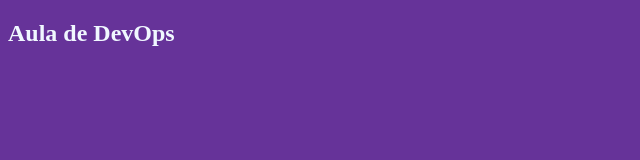
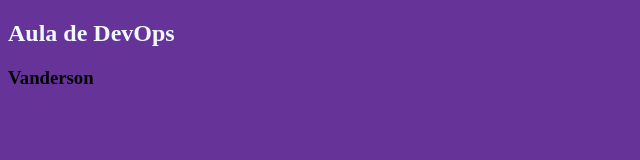
Before and after one commit to Professor-Vanderson/Sistema1, a plain HTML site: page index.html in a window 1280 px wide. Shown: the whole page, without its empty margins (0-640 px from the left). Drawn offline with Linux system fonts and the light colour scheme.

Commit message:
alterado

```diff
--- a/index.html
+++ b/index.html
@@ -8,5 +8,6 @@
 </head>
 <body style="background: rebeccapurple">
     <h2 style="color:aliceblue">Aula de DevOps</h2>
+    <h3>Vanderson</h3>
 </body>
 </html>
```
